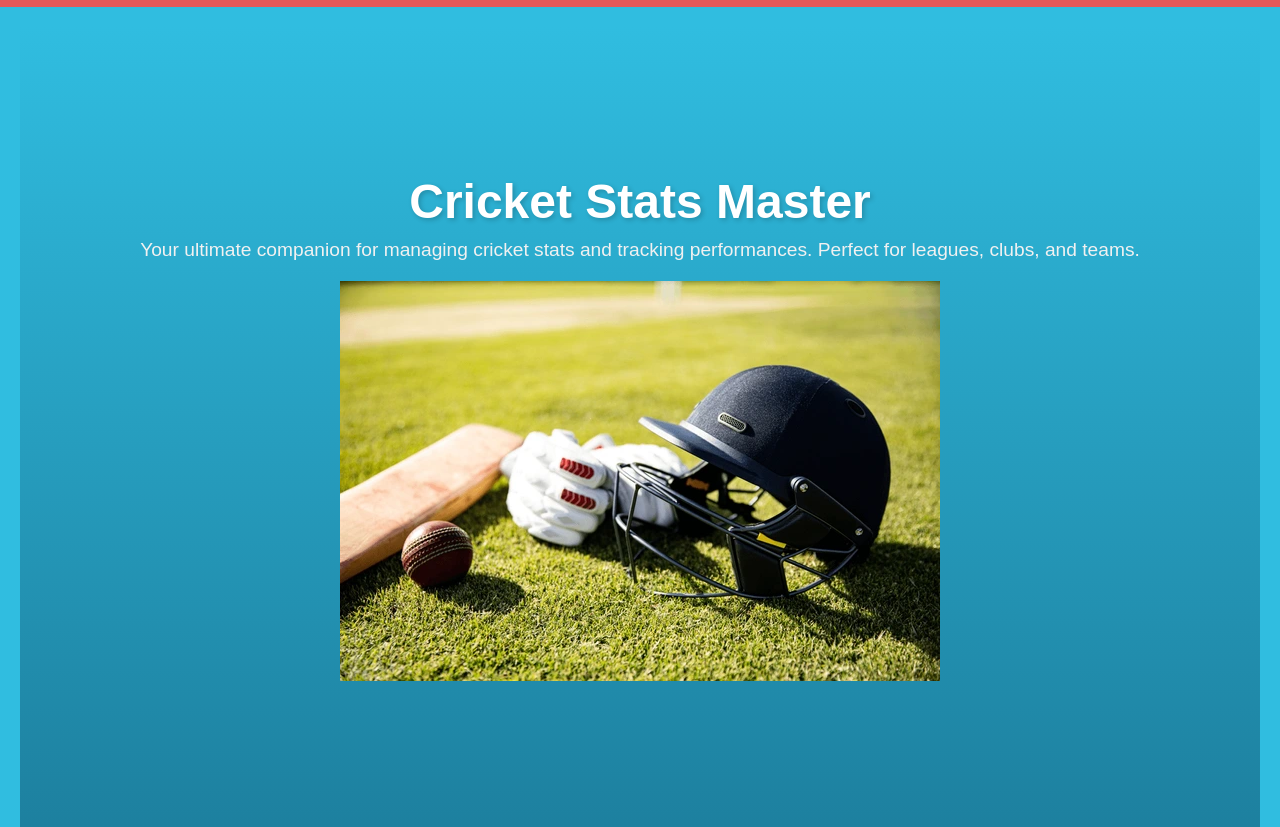
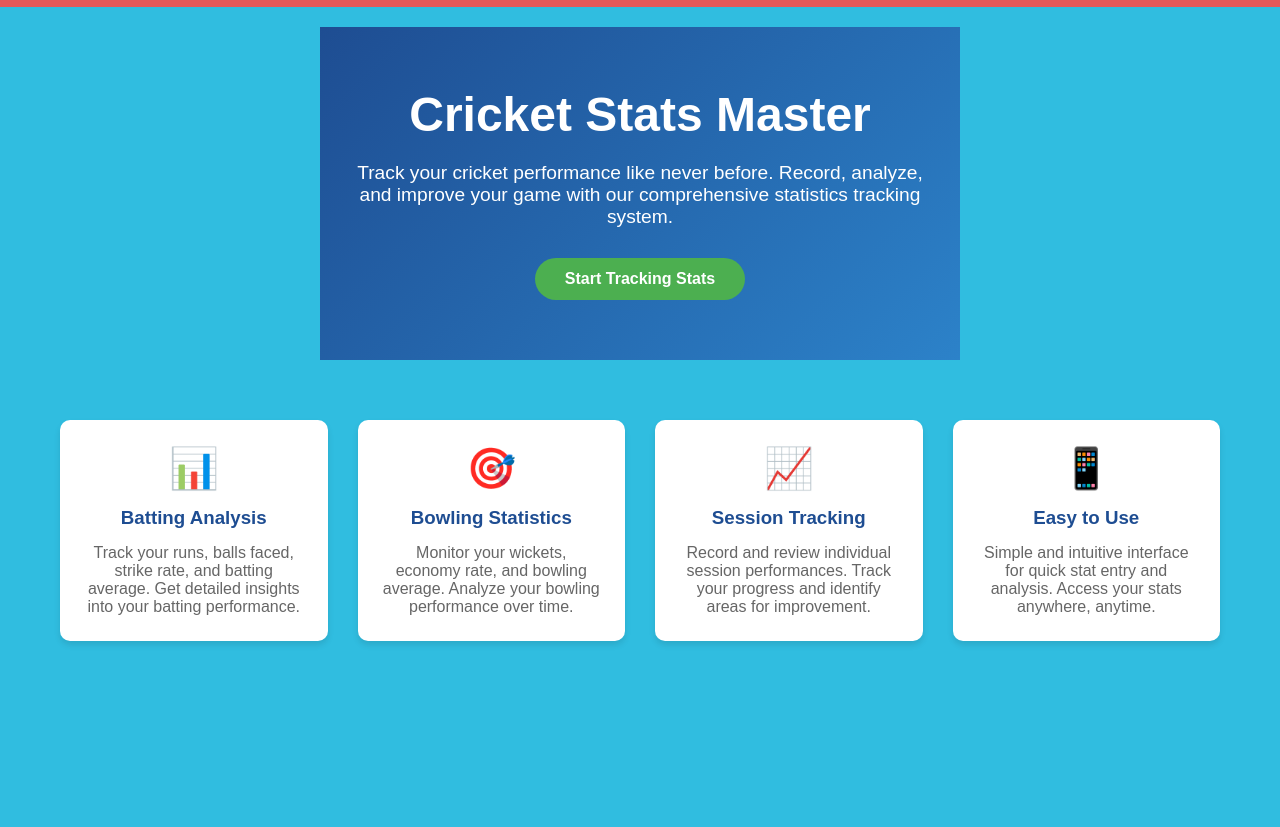
Before and after one commit to ShayaanChowdhury/Softwareassessment, a website: page myPWA/frontend/homepage.html in a window 1280 px wide. Shown: the part 73-900 px from the top of the page. After the commit the page ends 800 px from the top, so only its background shows below. Drawn offline with Linux system fonts and the light colour scheme.

Commit message:
Homepage
Made homepage look better

```diff
--- a/myPWA/frontend/homepage.html
+++ b/myPWA/frontend/homepage.html
@@ -3,28 +3,123 @@
 <head>
     <meta charset="UTF-8">
     <meta name="viewport" content="width=device-width, initial-scale=1.0">
-    <title>Cricket Stats Master - Homepage</title>
+    <title>Cricket Stats Master - Home</title>
     <link rel="stylesheet" href="style.css">
+    <style>
+        .hero-section {
+            text-align: center;
+            padding: 60px 20px;
+            background: linear-gradient(135deg, #1e4d92, #2c82c9);
+            color: white;
+            margin-bottom: 40px;
+        }
+
+        .hero-section h1 {
+            font-size: 3em;
+            margin-bottom: 20px;
+        }
+
+        .hero-section p {
+            font-size: 1.2em;
+            max-width: 600px;
+            margin: 0 auto 30px;
+        }
+
+        .features {
+            display: grid;
+            grid-template-columns: repeat(auto-fit, minmax(250px, 1fr));
+            gap: 30px;
+            padding: 20px;
+            max-width: 1200px;
+            margin: 0 auto;
+        }
+
+        .feature-card {
+            background: white;
+            padding: 25px;
+            border-radius: 10px;
+            box-shadow: 0 4px 6px rgba(0, 0, 0, 0.1);
+            text-align: center;
+            transition: transform 0.3s ease;
+        }
+
+        .feature-card:hover {
+            transform: translateY(-5px);
+        }
+
+        .feature-card h3 {
+            color: #1e4d92;
+            margin-bottom: 15px;
+        }
+
+        .feature-card p {
+            color: #666;
+        }
+
+        .cta-button {
+            display: inline-block;
+            padding: 12px 30px;
+            background-color: #4CAF50;
+            color: white;
+            text-decoration: none;
+            border-radius: 25px;
+            font-weight: bold;
+            transition: background-color 0.3s ease;
+        }
+
+        .cta-button:hover {
+            background-color: #45a049;
+        }
+
+        .icon {
+            font-size: 2.5em;
+            margin-bottom: 15px;
+            color: #2c82c9;
+        }
+    </style>
 </head>
 <body>
     <nav class="navbar">
         <img src="logo.png" alt="Cricket Stats Logo">
         <div class="navbar-links">
-            <a href="homepage.html">Home</a>
+            <a href="homepage.html" class="active">Home</a>
             <a href="batting.html">Batting Stats</a>
             <a href="bowling.html">Bowling Stats</a>
             <a href="index.html">Stat Calculator</a>
             <a href="sessionStats.html">Session Stats</a>
-
         </div>
     </nav>
 
-    <div class="hero">
-        <div class="hero-content">
-            <h1>Cricket Stats Master</h1>
-            <p>Your ultimate companion for managing cricket stats and tracking performances. Perfect for leagues, clubs, and teams.</p>
+    <div class="hero-section">
+        <h1>Cricket Stats Master</h1>
+        <p>Track your cricket performance like never before. Record, analyze, and improve your game with our comprehensive statistics tracking system.</p>
+        <a href="index.html" class="cta-button">Start Tracking Stats</a>
+    </div>
+
+    <div class="features">
+        <div class="feature-card">
+            <div class="icon">📊</div>
+            <h3>Batting Analysis</h3>
+            <p>Track your runs, balls faced, strike rate, and batting average. Get detailed insights into your batting performance.</p>
         </div>
-        <img src="gear.png" alt="Cricket Gear" class="hero-image">
+
+        <div class="feature-card">
+            <div class="icon">🎯</div>
+            <h3>Bowling Statistics</h3>
+            <p>Monitor your wickets, economy rate, and bowling average. Analyze your bowling performance over time.</p>
+        </div>
+
+        <div class="feature-card">
+            <div class="icon">📈</div>
+            <h3>Session Tracking</h3>
+            <p>Record and review individual session performances. Track your progress and identify areas for improvement.</p>
+        </div>
+
+        <div class="feature-card">
+            <div class="icon">📱</div>
+            <h3>Easy to Use</h3>
+            <p>Simple and intuitive interface for quick stat entry and analysis. Access your stats anywhere, anytime.</p>
+        </div>
     </div>
 
 </body>
```
